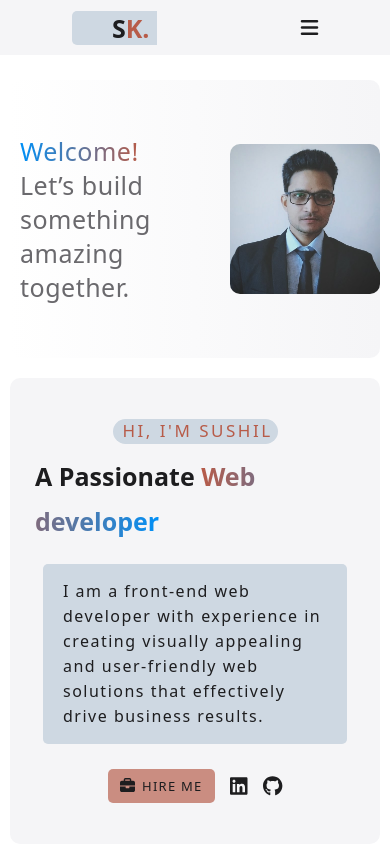
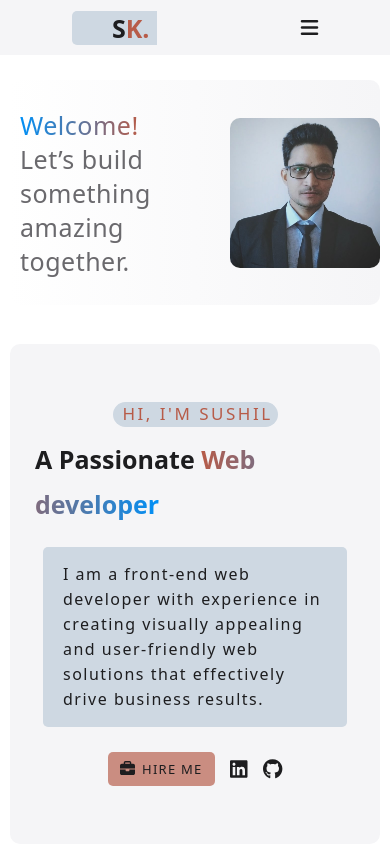
Before and after one commit to SushilKumar567/5-portfolio-website, a React (Vite) app: page / in a window 390 px wide. Shown: the top 844 px of the page. Built offline with nearby package versions, Linux system fonts and the light colour scheme.

Commit message:
files were updated

```diff
--- a/src/Components/02-Hero/03-Media.css
+++ b/src/Components/02-Hero/03-Media.css
@@ -51,7 +51,7 @@
 }
 @media (max-width: 650px) {
   .hero-right {
-    height: 300px;
+    height: 225px;
   }
   .hero-right h2 {
     margin-left: 10px;
```
